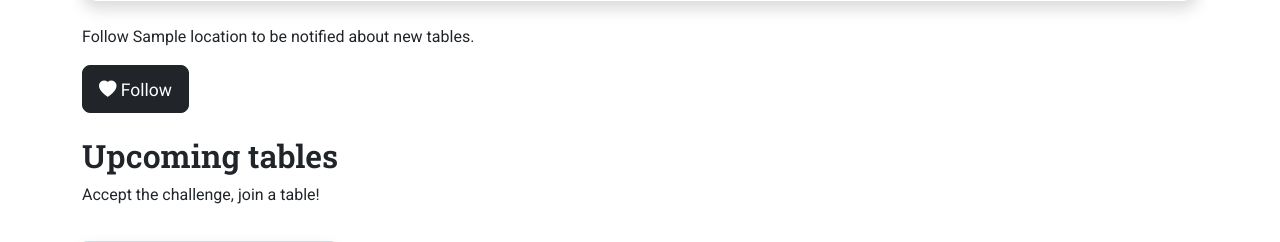
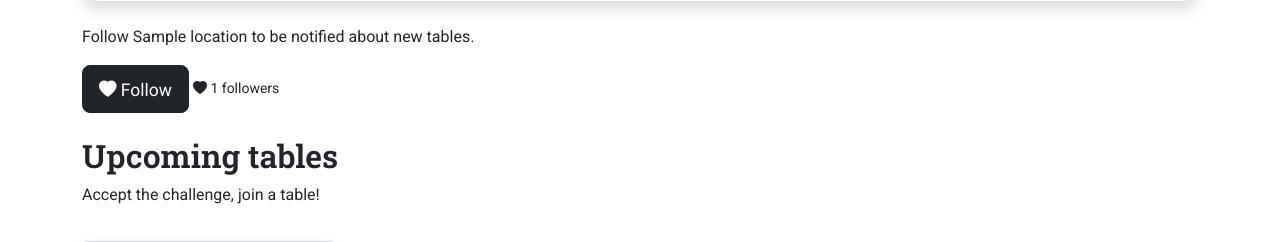
Before and after one commit to davideghz/boardgamers, a Django app: template webapp/templates/locations/location_detail.html in a window 1280 px wide. Shown: the part 327-569 px from the top of the page. Run offline with Django 5.2, Linux system fonts and the light colour scheme; the template is opened without the code that fills it: most values are stand-ins (such as "Sample title", 1, 10 or a date in 2020); grey boxes marked "Sample" are stand-in pictures; some libraries are stand-ins or nearby versions.

Commit message:
feat: followers count + some translations

```diff
--- a/webapp/templates/locations/location_detail.html
+++ b/webapp/templates/locations/location_detail.html
@@ -109,6 +109,7 @@
           <small><i class="bi bi-heart-fill"></i> {% trans "Follow" %}</small>
         {% endif %}
       </button>
+      <small><i class="bi bi-heart-fill"></i> {{ followers_count }} followers</small>
     </form>
   </div>
 
--- a/webapp/views/location_views.py
+++ b/webapp/views/location_views.py
@@ -61,6 +61,7 @@ class LocationDetailView(DetailView):
         # Check if user is following location
         user_profile = self.request.user.user_profile if self.request.user.is_authenticated else None
         is_following = False
+        followers_count = location.followers.count()
 
         if user_profile:
             is_following = LocationFollower.objects.filter(user_profile=user_profile, location=location).exists()
@@ -171,6 +172,7 @@ class LocationDetailView(DetailView):
         context['popular_games'] = popular_games
         context['player_stats'] = player_stats
         context['is_following'] = is_following
+        context['followers_count'] = followers_count
 
         return context
 
```
Also changed, not shown: webapp/locale/it/LC_MESSAGES/django.po, 1 other file.
